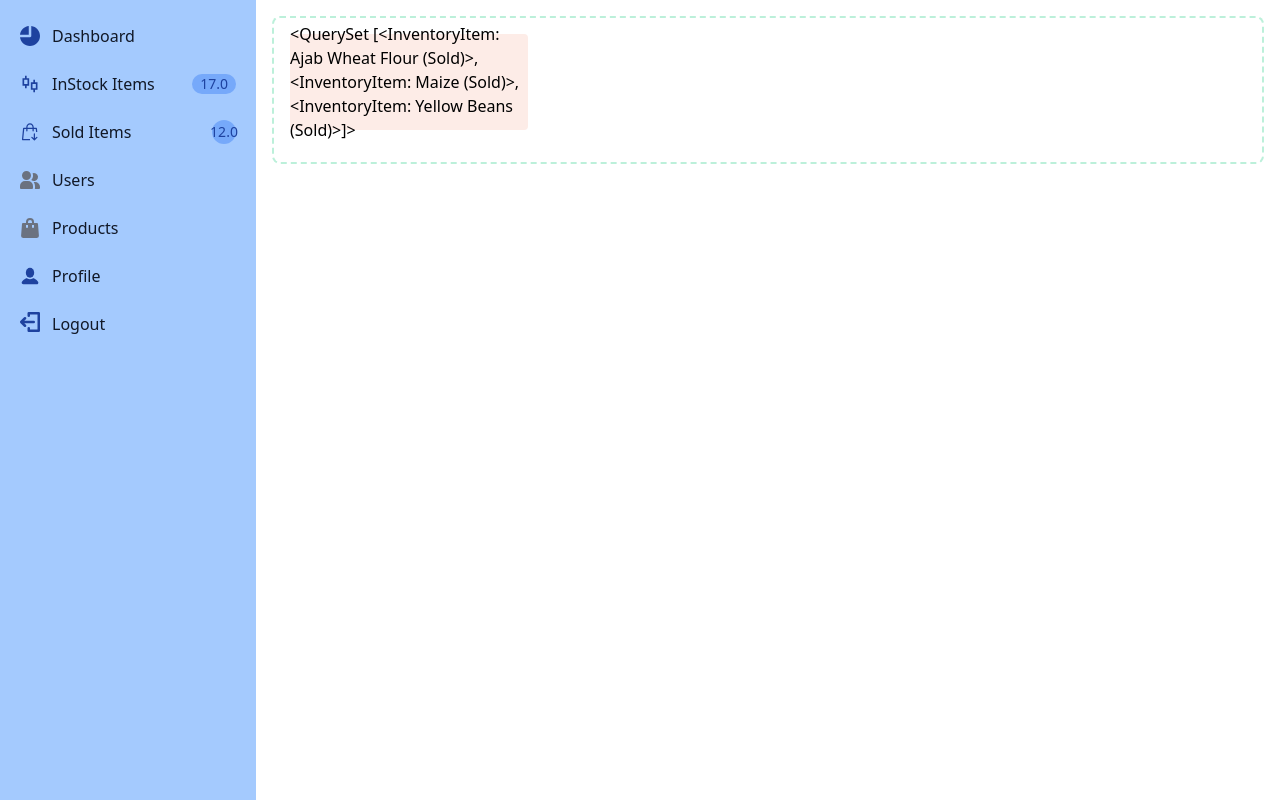
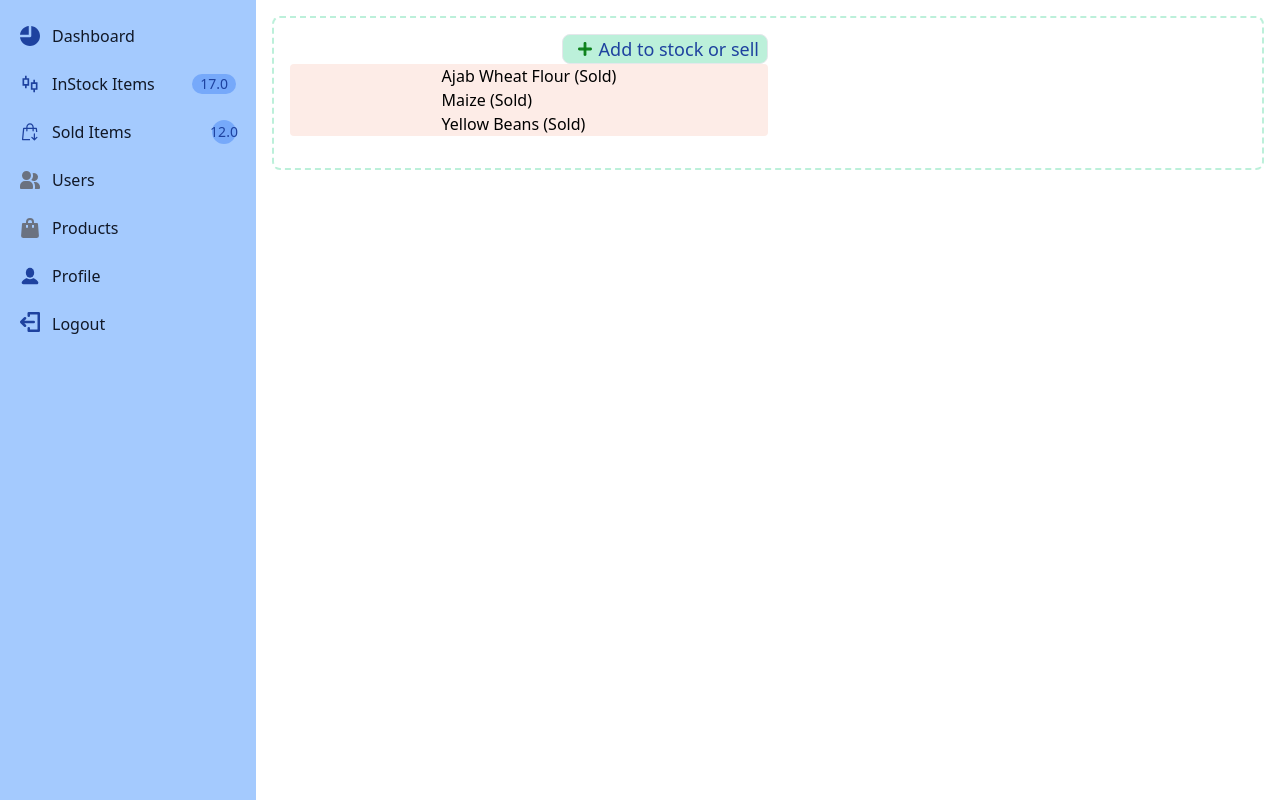
Before and after one commit to disi98/budget_tracker_and_inventories, a Django app: page /dashboard/sold/ in a window 1280 px wide. Run offline with Django 5.2, Linux system fonts and the light colour scheme; a user stored in the database is signed in; data comes from the database, SQL or seed files in the repository; both versions use the stored data as it was after the commit; some libraries are stand-ins or nearby versions.

Commit message:
sold_list

```diff
--- a/budget/dashboard/templates/dashboard/home_dashboard.html
+++ b/budget/dashboard/templates/dashboard/home_dashboard.html
@@ -34,7 +34,7 @@
             <div class="flex items-center justify-center lg:w-1/2 h-24 rounded bg-green-100 dark:bg-gray-800">
                <p class="text-2xl text-blue-800 dark:text-gray-500">
                   {% if user.is_authenticated %}
-                     {{ sold}}
+                     {{ sold }}
                   {% else %}
                   Guest
                   {% endif %}
--- a/budget/dashboard/templates/dashboard/sold.html
+++ b/budget/dashboard/templates/dashboard/sold.html
@@ -16,16 +16,27 @@
 
 <div class="p-4 sm:ml-64">
     <div class="p-4 border-2 border-green-200 border-dashed rounded-lg dark:border-gray-700">
-       <div class="grid grid-cols-2 gap-1 mb-4">
+       <div class="grid mb-4">
             {% csrf_token %}
+            <div class="grid justify-end lg:w-1/2">
+               <a href="">
+                  <h1 class="flex text-blue-800 font-medium text-lg px-2 bg-green-200 border rounded-lg">
+                     <img src="{% static 'img/add-svgrepo-com.svg' %}" alt="plus" class="w-7 h-7">
+                     Add to stock or sell
+                  </h1>
+               </a>
+            </div>
+          <div class="flex justify-center w-full lg:w-1/2 rounded bg-brightRedSupLight dark:bg-gray-800">
 
-          <div class="flex items-center justify-between h-24 lg:w-1/2 rounded bg-brightRedSupLight dark:bg-gray-800">
             <ul>
-               <!-- {%if user.is_authenticated %} -->
+               {%if user.is_authenticated %}
+               {% for item in sold_items %}
                   <li>
-                     {{ sold_items }}
+                     {{ item }}
                   </li>
-               <!-- {% endif %} -->
+
+               {% endfor %}
+               {% endif %}
             </ul>
 
 
--- a/budget/dashboard/templates/dashboard/stock.html
+++ b/budget/dashboard/templates/dashboard/stock.html
@@ -57,6 +57,7 @@
                     <button type="submit" class="w-full text-blue-700 bg-blue-300 hover:bg-blue-400 focus:ring-4 focus:outline-none focus:ring-primary-300 font-medium rounded-lg text-sm px-5 py-2.5 text-center dark:bg-primary-600 dark:hover:bg-primary-700 dark:focus:ring-primary-800">Save</button>
                     <div class="flex items-center justify-center">
                         <a href="{% url 'dashboard:home_dashboard' %}" class="text-lg font-bold text-blue-800 hover:underline dark:text-primary-500">Return to dashboard</a>
+                        <!-- <a href="{% url 'dashboard:stock' %}" class="text-lg font-bold text-blue-800 hover:underline dark:text-primary-500">Return to dashboard</a> -->
                     </div>
                 </form>
 
--- a/budget/dashboard/views.py
+++ b/budget/dashboard/views.py
@@ -20,7 +20,7 @@ def stock(request):
             inventory_item = form.save(commit=False)
             inventory_item.total_price = inventory_item.quantity * inventory_item.price_per_unit
             inventory_item.save()
-            return redirect('dashboard:sold')
+            return redirect('dashboard:stock')
     else:
         form = InventoryItemForm()
     return render(request, 'dashboard/stock.html', {'form': form, 'instock': instock, 'sold': sold})
@@ -30,7 +30,7 @@ def sold(request):
     items = InventoryItem.objects.all()
 
     instock = InventoryItem.total_quantity_in_stock()
-    sold = InventoryItem.total_quantity_sold
+    sold = InventoryItem.total_quantity_sold()
 
     sold_items = InventoryItem.objects.filter(transaction_type=InventoryItem.SOLD)
 
--- a/budget/static/css/tw_output/output.css
+++ b/budget/static/css/tw_output/output.css
@@ -1238,6 +1238,10 @@ input:checked + .toggle-bg {
   height: 100vh;
 }
 
+.h-7 {
+  height: 1.75rem;
+}
+
 .w-1\/2 {
   width: 50%;
 }
@@ -1272,6 +1276,10 @@ input:checked + .toggle-bg {
 
 .w-full {
   width: 100%;
+}
+
+.w-7 {
+  width: 1.75rem;
 }
 
 .flex-1 {
@@ -1565,6 +1573,11 @@ input:checked + .toggle-bg {
   background-color: rgb(222 247 236 / var(--tw-bg-opacity));
 }
 
+.bg-green-600 {
+  --tw-bg-opacity: 1;
+  background-color: rgb(5 122 85 / var(--tw-bg-opacity));
+}
+
 .bg-white {
   --tw-bg-opacity: 1;
   background-color: rgb(255 255 255 / var(--tw-bg-opacity));
@@ -1572,6 +1585,11 @@ input:checked + .toggle-bg {
 
 .bg-white\/50 {
   background-color: rgb(255 255 255 / 0.5);
+}
+
+.bg-green-200 {
+  --tw-bg-opacity: 1;
+  background-color: rgb(188 240 218 / var(--tw-bg-opacity));
 }
 
 .p-1 {
@@ -1641,6 +1659,16 @@ input:checked + .toggle-bg {
 .py-8 {
   padding-top: 2rem;
   padding-bottom: 2rem;
+}
+
+.px-4 {
+  padding-left: 1rem;
+  padding-right: 1rem;
+}
+
+.px-0 {
+  padding-left: 0px;
+  padding-right: 0px;
 }
 
 .pt-2 {
```
Also changed, not shown: budget/db.sqlite3, budget/static/img/add-svgrepo-com.svg (added).
